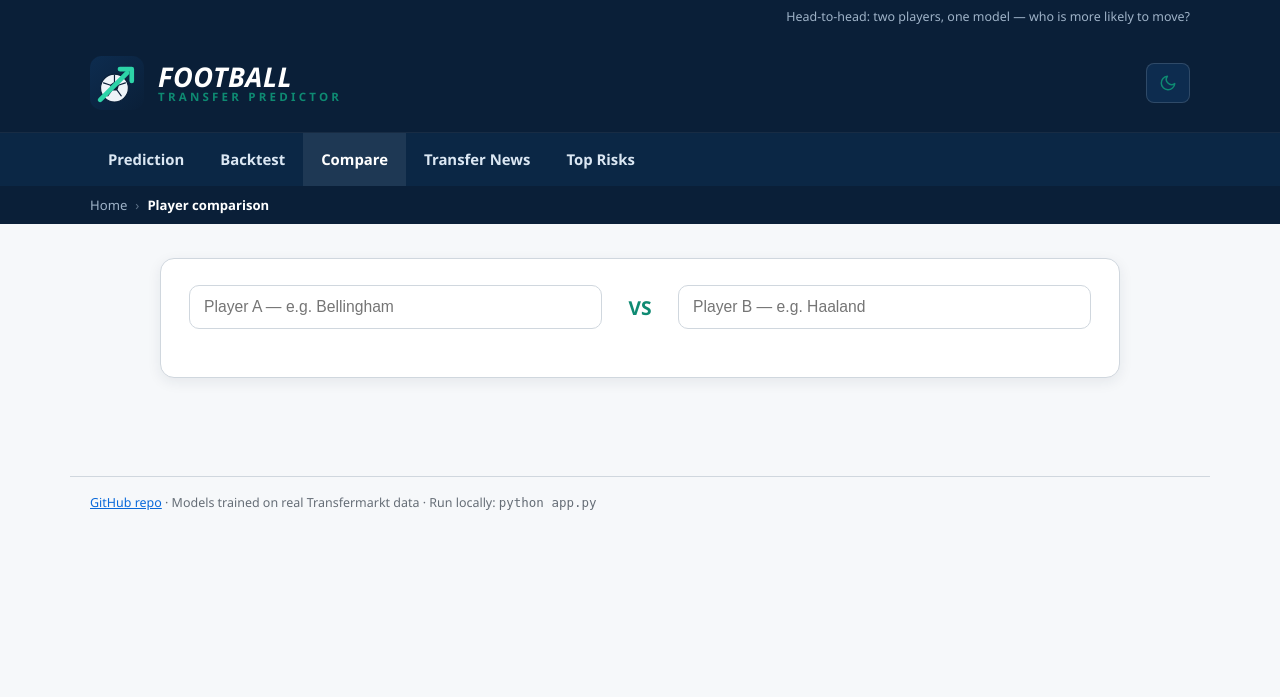
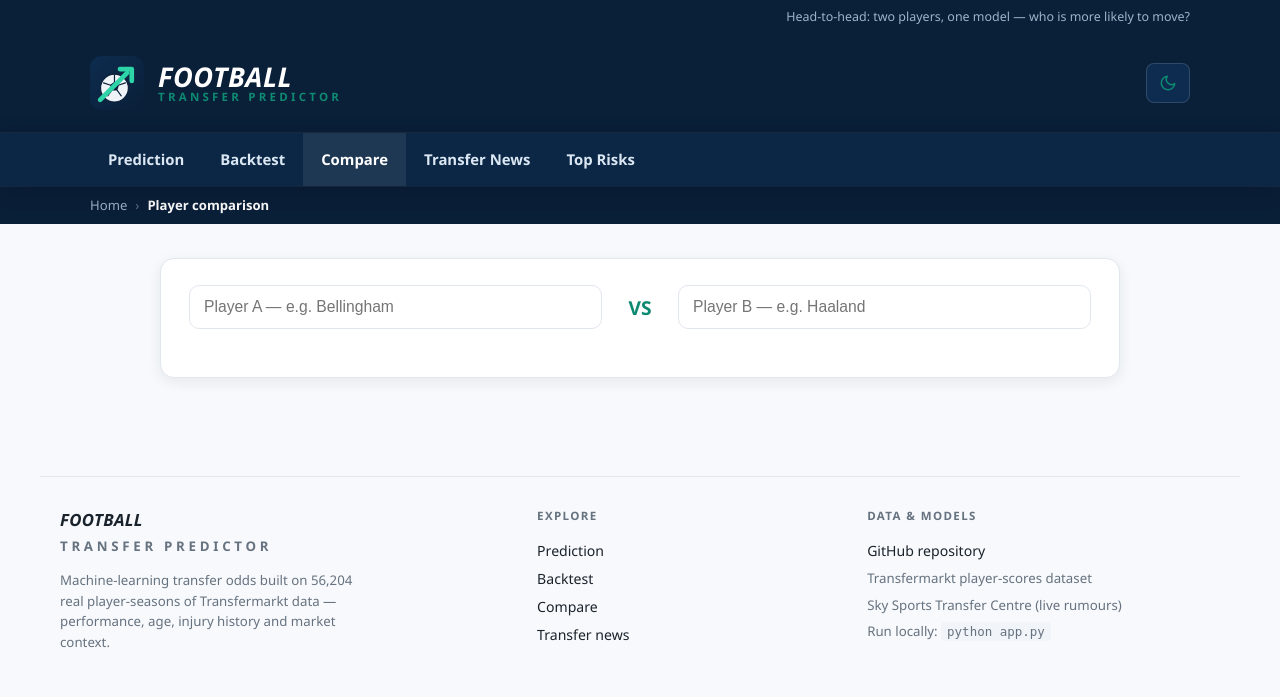
Before and after one commit to izzathashim2006-dotcom/transfer-predictor, a Flask app: page /compare in a window 1280 px wide. Shown: the top 697 px of the page. Run offline with Flask 3, Linux system fonts and the light colour scheme; parts of the project's set-up code (start-up, migrations or seed data) failed here and were passed over.

Commit message:
Professional layout polish: refined palette, sticky nav, gradient-ring prediction hero, aligned tables, kicker labels, 3-column footer, focus rings

```diff
--- a/static/style.css
+++ b/static/style.css
@@ -231,3 +231,72 @@ footer{color:var(--muted);font-size:.78rem;margin-top:30px;border-top:1px solid
 .why-row .wpts.down{color:var(--red)}
 .why-legend{display:flex;justify-content:space-between;font-size:.7rem;color:var(--muted);margin-top:10px}
 @media(max-width:640px){.why-row{grid-template-columns:96px 1fr 62px;gap:8px}}
+
+/* ================= professional polish pass ================= */
+:root{
+  --bg:#f7f9fc; --panel:#ffffff; --panel2:#f1f4f8; --border:#e2e7ee;
+  --text:#1a222b; --muted:#66727f; --hover:#eef2f6; --bar-track:#e6ebf1;
+}
+:root[data-theme="dark"]{
+  --bg:#0b1017; --panel:#121922; --panel2:#1a2230; --border:#2a323c;
+  --text:#e8eef5; --muted:#8a95a3; --hover:#202a38; --bar-track:#1c2530;
+}
+html{scroll-behavior:smooth}
+@media(prefers-reduced-motion:reduce){html{scroll-behavior:auto}}
+body{font-size:.95rem;-webkit-font-smoothing:antialiased}
+
+/* sticky nav with shadow */
+.mainnav{position:sticky;top:0;z-index:40;
+  box-shadow:0 1px 0 rgba(255,255,255,.05),0 8px 24px rgba(4,14,28,.28)}
+#predict,#news,#risks,#stats,#model{scroll-margin-top:74px}
+
+/* hero prediction card: gradient ring */
+#predCard{border:1.5px solid transparent;
+  background:linear-gradient(var(--panel),var(--panel)) padding-box,
+             linear-gradient(120deg,var(--accent),#4c8dff 55%,#d29922) border-box}
+#predCard .pred-head{align-items:center;gap:22px}
+#predCard .gauge{border-left:1px solid var(--border);padding-left:26px}
+#predCard .ava{width:84px;height:84px}
+#predCard .pred-title h2{font-size:1.45rem;letter-spacing:-.01em}
+#predCard .gauge .big{font-size:2.5rem}
+
+/* kicker label above editorial headings */
+.kicker{font-size:.72rem;letter-spacing:.22em;text-transform:uppercase;color:var(--accent);
+  font-weight:700;margin-bottom:10px}
+
+/* metric cards: accent top edge */
+.metric{border-top:2px solid var(--accent);border-radius:12px}
+.metric .l{text-transform:uppercase;letter-spacing:.07em;font-weight:600}
+
+/* tables: aligned numerics + tighter headers */
+th{letter-spacing:.09em}
+#risks td:nth-child(n+5),#risks th:nth-child(n+5){text-align:right}
+#risks td:nth-child(6),#risks th:nth-child(6){text-align:center}
+#risks td:nth-child(5){font-variant-numeric:tabular-nums}
+#risks td:nth-child(7){font-variant-numeric:tabular-nums}
+tbody tr{transition:background .18s ease}
+
+/* section heading refinement */
+h3.sec{font-size:1.18rem;letter-spacing:-.01em}
+h3.sec::after{width:34px;height:3px;margin-top:7px}
+
+/* focus rings */
+input:focus-visible,button:focus-visible,a:focus-visible{outline:2px solid var(--accent);outline-offset:2px}
+
+/* slim scrollbar for dropdowns */
+.results::-webkit-scrollbar,.cmp-results::-webkit-scrollbar{width:8px}
+.results::-webkit-scrollbar-thumb,.cmp-results::-webkit-scrollbar-thumb{background:var(--border);border-radius:6px}
+.results::-webkit-scrollbar-track,.cmp-results::-webkit-scrollbar-track{background:transparent}
+
+/* multi-column footer */
+footer{display:grid;grid-template-columns:1.5fr 1fr 1.2fr;gap:36px;
+  max-width:1200px;margin:30px auto 0;padding:30px 20px 46px}
+footer .fbrand{font-weight:800;font-style:italic;color:var(--text);font-size:1.05rem;letter-spacing:.02em}
+footer .fbrand span{display:block;font-style:normal;font-size:.68rem;letter-spacing:.28em;color:var(--accent);font-weight:700}
+footer .fcol p{color:var(--muted);font-size:.83rem;margin-top:10px;max-width:40ch}
+footer h5{font-size:.72rem;text-transform:uppercase;letter-spacing:.12em;color:var(--muted);margin-bottom:12px}
+footer .fcol a{display:block;color:var(--text);text-decoration:none;font-size:.88rem;padding:3px 0;cursor:pointer}
+footer .fcol a:hover{color:var(--blue)}
+footer .fcol span{display:block;color:var(--muted);font-size:.83rem;padding:3px 0}
+footer code{background:var(--panel2);padding:2px 6px;border-radius:4px;font-size:.78rem}
+@media(max-width:760px){footer{grid-template-columns:1fr;gap:22px}}
--- a/templates/compare.html
+++ b/templates/compare.html
@@ -105,8 +105,25 @@ table.cmp-stats td.win{color:var(--accent)}
 </div>
 
 <footer>
-  <a href="https://github.com/izzathim2006-dotcom/transfer-predictor" style="color:var(--blue)">GitHub repo</a> ·
-  Models trained on real Transfermarkt data · Run locally: <code>python app.py</code>
+  <div class="fcol">
+    <div class="fbrand">FOOTBALL<span>TRANSFER PREDICTOR</span></div>
+    <p>Machine-learning transfer odds built on 56,204 real player-seasons of
+    Transfermarkt data — performance, age, injury history and market context.</p>
+  </div>
+  <div class="fcol">
+    <h5>Explore</h5>
+    <a href="/">Prediction</a>
+    <a href="/backtest">Backtest</a>
+    <a href="/compare">Compare</a>
+    <a href="#news">Transfer news</a>
+  </div>
+  <div class="fcol">
+    <h5>Data &amp; models</h5>
+    <a href="https://github.com/izzathashim2006-dotcom/transfer-predictor">GitHub repository</a>
+    <span>Transfermarkt player-scores dataset</span>
+    <span>Sky Sports Transfer Centre (live rumours)</span>
+    <span>Run locally: <code>python app.py</code></span>
+  </div>
 </footer>
 
 <script src="/static/animate.js"></script>
```
Also changed, not shown: templates/backtest.html (+19 -2 lines), templates/index.html (+20 -3 lines).
